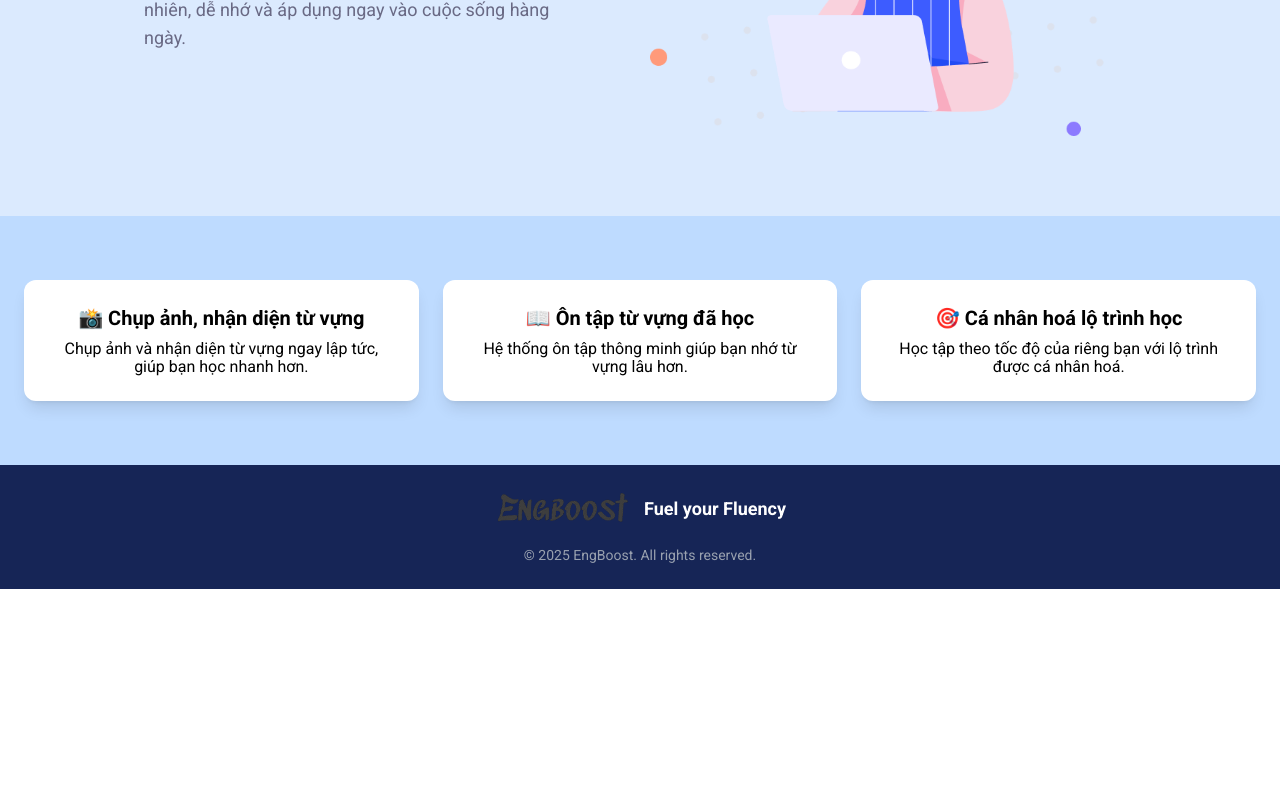
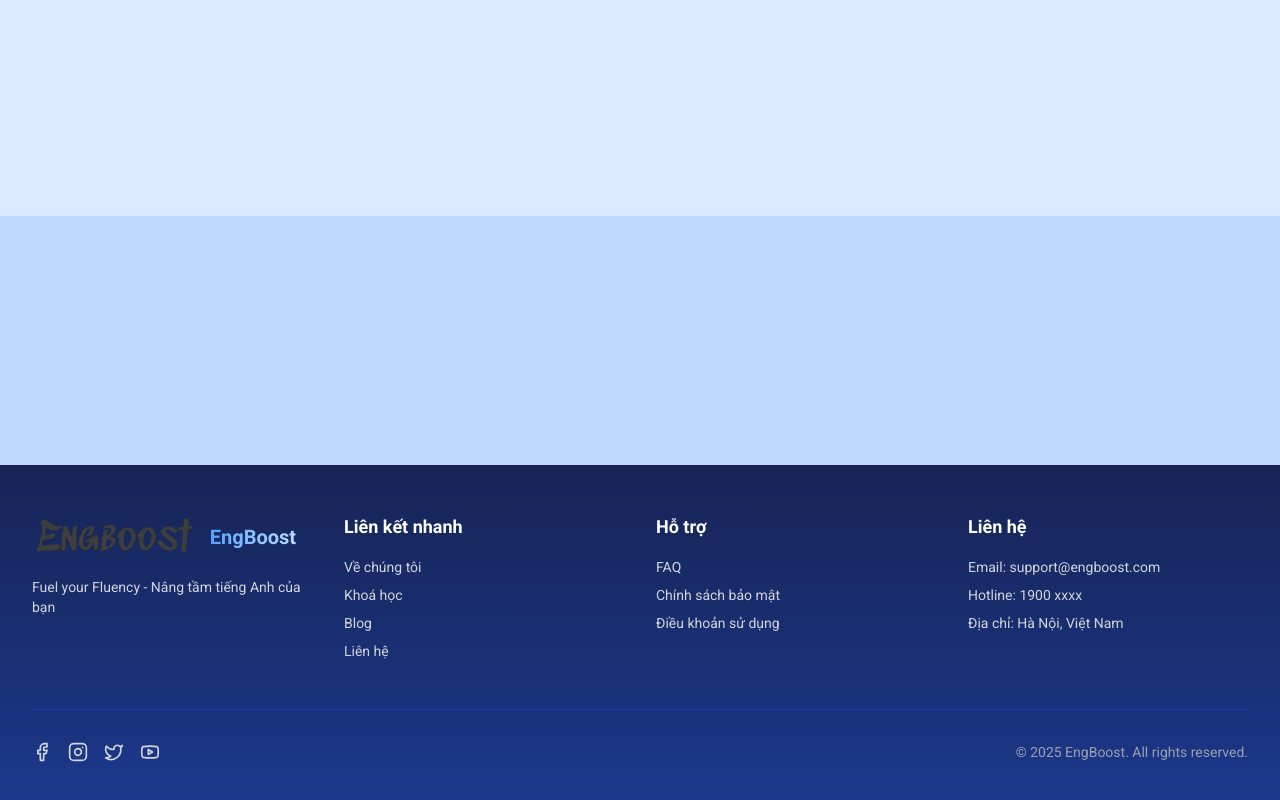
Before and after one commit to andiez02/engboost-frontend, a React (Vite) app: page /home in a window 1280 px wide. Shown: the part 2536-3336 px from the top of the page. Before the commit the page ends 3125 px from the top, so only its background shows below. Built offline with nearby package versions, Linux system fonts and the light colour scheme; what material-ui-confirm would draw is missing.

Commit message:
Enhance UI of Footer, optimize transition aos in Home Page, remove loading when edit folder

```diff
--- a/src/components/SaveFlashcardModal/SaveFlashcardModal.jsx
+++ b/src/components/SaveFlashcardModal/SaveFlashcardModal.jsx
@@ -31,7 +31,6 @@
   CheckCircle as CheckCircleIcon,
   CreateNewFolder as CreateNewFolderIcon,
 } from "@mui/icons-material";
-import { saveFlashcardsToFolderAPI } from "../../apis";
 import { fetchFolders } from "../../redux/folder/folderSlice";
 
 const SaveFlashcardModal = ({
--- a/src/components/layout/Footer.jsx
+++ b/src/components/layout/Footer.jsx
@@ -1,18 +1,127 @@
 import React from "react";
 import engboostLogo from "../../assets/home/engboost-logo.png";
+import { Facebook, Instagram, Twitter, Youtube } from "lucide-react";
+import { Link } from "react-router-dom";
+import { routes } from "../../utils/constants";
 
 function Footer() {
+  const currentYear = new Date().getFullYear();
+
+  const footerLinks = [
+    { title: "Về chúng tôi", href: routes.ABOUT },
+    { title: "Khoá học", href: routes.COURSE },
+    { title: "Blog", href: routes.BLOG },
+    { title: "Liên hệ", href: routes.CONTACT },
+  ];
+
+  const socialLinks = [
+    { icon: Facebook, href: "https://facebook.com" },
+    { icon: Instagram, href: "https://instagram.com" },
+    { icon: Twitter, href: "https://twitter.com" },
+    { icon: Youtube, href: "https://youtube.com" },
+  ];
+
   return (
-    <footer className="min-h-[var(--height-footer)] flex flex-col items-center justify-center bg-blue-950 text-white py-6">
-      {/* Logo and Slogan */}
-      <div className="flex gap-3 items-center">
-        <img src={engboostLogo} alt="EngBoost Logo" className="h-10" />
-        <span className="text-lg font-semibold">Fuel your Fluency</span>
-      </div>
+    <footer className="bg-gradient-to-b from-blue-950 to-blue-900 text-white">
+      <div className="max-w-7xl mx-auto px-4 sm:px-6 lg:px-8 py-12">
+        <div className="grid grid-cols-1 md:grid-cols-4 gap-8">
+          {/* Brand Section */}
+          <div className="space-y-4">
+            <div className="flex items-center gap-3">
+              <img src={engboostLogo} alt="EngBoost Logo" className="h-12" />
+              <span className="text-xl font-bold bg-gradient-to-r from-blue-400 to-blue-200 bg-clip-text text-transparent">
+                EngBoost
+              </span>
+            </div>
+            <p className="text-gray-300 text-sm">
+              Fuel your Fluency - Nâng tầm tiếng Anh của bạn
+            </p>
+          </div>
 
-      {/* Copyright */}
-      <div className="mt-4 text-sm text-gray-400">
-        © {new Date().getFullYear()} EngBoost. All rights reserved.
+          {/* Quick Links */}
+          <div>
+            <h3 className="text-lg font-semibold mb-4">Liên kết nhanh</h3>
+            <ul className="space-y-2">
+              {footerLinks.map((link) => (
+                <li key={link.title}>
+                  <Link
+                    to={link.href}
+                    className="text-gray-300 hover:text-blue-300 transition-colors duration-300 text-sm"
+                  >
+                    {link.title}
+                  </Link>
+                </li>
+              ))}
+            </ul>
+          </div>
+
+          {/* Support */}
+          <div>
+            <h3 className="text-lg font-semibold mb-4">Hỗ trợ</h3>
+            <ul className="space-y-2">
+              <li>
+                <a
+                  href="#"
+                  className="text-gray-300 hover:text-blue-300 transition-colors duration-300 text-sm"
+                >
+                  FAQ
+                </a>
+              </li>
+              <li>
+                <a
+                  href="#"
+                  className="text-gray-300 hover:text-blue-300 transition-colors duration-300 text-sm"
+                >
+                  Chính sách bảo mật
+                </a>
+              </li>
+              <li>
+                <a
+                  href="#"
+                  className="text-gray-300 hover:text-blue-300 transition-colors duration-300 text-sm"
+                >
+                  Điều khoản sử dụng
+                </a>
+              </li>
+            </ul>
+          </div>
+
+          {/* Contact */}
+          <div>
+            <h3 className="text-lg font-semibold mb-4">Liên hệ</h3>
+            <ul className="space-y-2">
+              <li className="text-gray-300 text-sm">
+                Email: support@engboost.com
+              </li>
+              <li className="text-gray-300 text-sm">Hotline: 1900 xxxx</li>
+              <li className="text-gray-300 text-sm">
+                Địa chỉ: Hà Nội, Việt Nam
+              </li>
+            </ul>
+          </div>
+        </div>
+
+        {/* Social Links */}
+        <div className="mt-12 pt-8 border-t border-blue-800">
+          <div className="flex flex-col md:flex-row justify-between items-center gap-4">
+            <div className="flex items-center space-x-4">
+              {socialLinks.map((social) => (
+                <a
+                  key={social.href}
+                  href={social.href}
+                  target="_blank"
+                  rel="noopener noreferrer"
+                  className="text-gray-300 hover:text-blue-300 transition-colors duration-300"
+                >
+                  <social.icon size={20} />
+                </a>
+              ))}
+            </div>
+            <p className="text-gray-400 text-sm">
+              © {currentYear} EngBoost. All rights reserved.
+            </p>
+          </div>
+        </div>
       </div>
     </footer>
   );
--- a/src/pages/GeneralPage/Home.jsx
+++ b/src/pages/GeneralPage/Home.jsx
@@ -15,7 +15,16 @@
 
 function Home() {
   useEffect(() => {
-    AOS.init({ duration: 2000, once: true });
+    AOS.init({
+      duration: 1200,
+      once: true,
+      offset: 300,
+      easing: "ease-out",
+      anchorPlacement: "center-bottom",
+      disable: "mobile",
+      startEvent: "load",
+      disableMutationObserver: true,
+    });
   }, []);
   return (
     <>
@@ -44,7 +53,10 @@
 
           <div
             data-aos="fade-right"
-            data-aos-anchor-placement="top-center"
+            data-aos-duration="1200"
+            data-aos-offset="300"
+            data-aos-easing="ease-out"
+            data-aos-anchor-placement="center-bottom"
             className="mt-40 mx-36 flex items-center gap-20"
           >
             <div className="w-3/5">
@@ -81,6 +93,10 @@
 
           <div
             data-aos="fade-left"
+            data-aos-duration="1200"
+            data-aos-offset="300"
+            data-aos-easing="ease-out"
+            data-aos-anchor-placement="center-bottom"
             className="mt-40 mx-36 flex items-center gap-20 "
           >
             <div className="relative">
@@ -113,6 +129,10 @@
 
           <div
             data-aos="fade-right"
+            data-aos-duration="1200"
+            data-aos-offset="300"
+            data-aos-easing="ease-out"
+            data-aos-anchor-placement="center-bottom"
             className="mt-40 mx-36 flex items-center gap-20"
           >
             <div className="w-3/5">
@@ -139,6 +159,10 @@
           <div
             className="bg-white shadow-lg rounded-xl p-6 text-center"
             data-aos="zoom-in"
+            data-aos-duration="1000"
+            data-aos-offset="250"
+            data-aos-easing="ease-out"
+            data-aos-anchor-placement="center-bottom"
           >
             <h3 className="text-xl font-semibold mb-2">
               <span>📸 Chụp ảnh, nhận diện từ vựng</span>
@@ -153,6 +177,10 @@
             className="bg-white shadow-lg rounded-xl p-6 text-center"
             data-aos="zoom-in"
             data-aos-delay="200"
+            data-aos-duration="1000"
+            data-aos-offset="250"
+            data-aos-easing="ease-out"
+            data-aos-anchor-placement="center-bottom"
           >
             <h3 className="text-xl font-semibold mb-2">
               📖 Ôn tập từ vựng đã học
@@ -164,6 +192,10 @@
             className="bg-white shadow-lg rounded-xl p-6 text-center"
             data-aos="zoom-in"
             data-aos-delay="400"
+            data-aos-duration="1000"
+            data-aos-offset="250"
+            data-aos-easing="ease-out"
+            data-aos-anchor-placement="center-bottom"
           >
             <h3 className="text-xl font-semibold mb-2">
               🎯 Cá nhân hoá lộ trình học
--- a/src/pages/UserPage/Flashcard/FlashcardTab/Folders/FolderDetailModal/FolderDetailModal.jsx
+++ b/src/pages/UserPage/Flashcard/FlashcardTab/Folders/FolderDetailModal/FolderDetailModal.jsx
@@ -113,6 +113,11 @@
             folderTitle.trim()
           );
           await onEdit(selectedFolder._id, { title: folderTitle.trim() });
+          // Update local state with new title
+          setSelectedFolder((prev) => ({
+            ...prev,
+            title: folderTitle.trim(),
+          }));
         } else {
           console.log("Title unchanged, skipping update");
         }
--- a/src/pages/UserPage/Flashcard/FlashcardTab/Folders/Folders.jsx
+++ b/src/pages/UserPage/Flashcard/FlashcardTab/Folders/Folders.jsx
@@ -67,6 +67,11 @@
       const response = await updateFolderAPI(folderId, data);
       if (response && response.folder) {
         dispatch(fetchFolders()); // Refresh folders after edit
+        // Update selected folder state with new data
+        setSelectedFolder((prev) => ({
+          ...prev,
+          ...response.folder,
+        }));
       }
     } catch (error) {
       console.error("Error updating folder:", error);
--- a/src/redux/folder/folderSlice.js
+++ b/src/redux/folder/folderSlice.js
@@ -96,31 +96,28 @@
       })
       // Create Folder
       .addCase(createFolder.pending, (state) => {
-        state.isLoading = true;
         state.error = null;
       })
       .addCase(createFolder.fulfilled, (state, action) => {
-        state.isLoading = false;
         state.folders.unshift(action.payload);
       })
       .addCase(createFolder.rejected, (state, action) => {
-        state.isLoading = false;
         state.error = action.payload;
       })
       // Delete Folder
       .addCase(deleteFolder.pending, (state) => {
-        state.isLoading = true;
+        // state.isLoading = true;
         state.error = null;
       })
       .addCase(deleteFolder.fulfilled, (state, action) => {
-        state.isLoading = false;
+        // state.isLoading = false;
         state.folders = state.folders.filter((f) => f._id !== action.payload);
         if (state.selectedFolder === action.payload) {
           state.selectedFolder = null;
         }
       })
       .addCase(deleteFolder.rejected, (state, action) => {
-        state.isLoading = false;
+        // state.isLoading = false;
         state.error = action.payload;
       });
   },
--- a/src/redux/store.js
+++ b/src/redux/store.js
@@ -9,7 +9,7 @@
 const rootPersistConfig = {
   key: "root",
   storage: storage,
-  whitelist: ["user"],
+  whitelist: ["user", "folders"],
 };
 
 const reducers = combineReducers({
```
